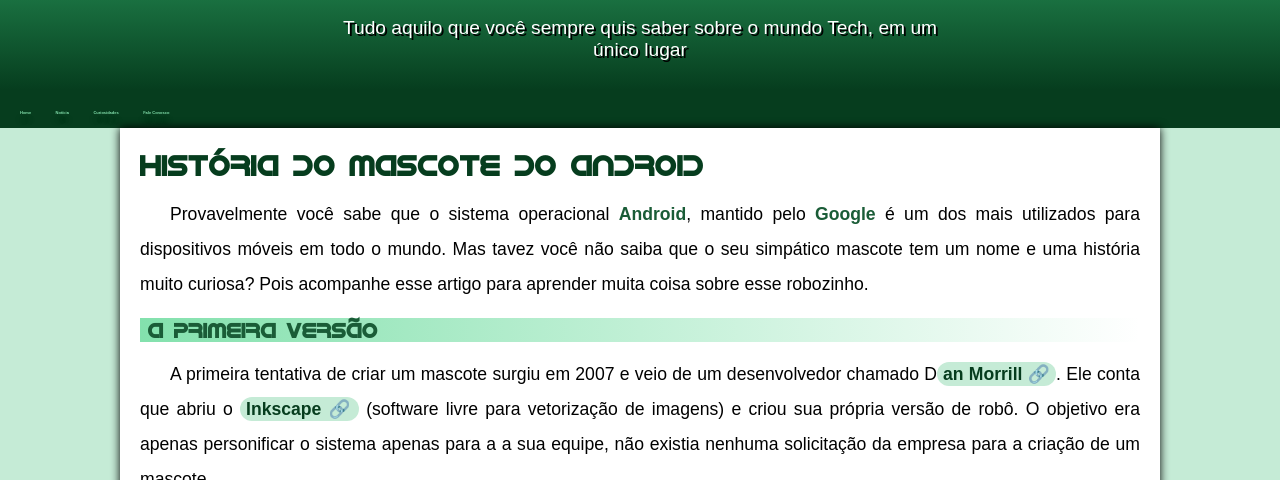
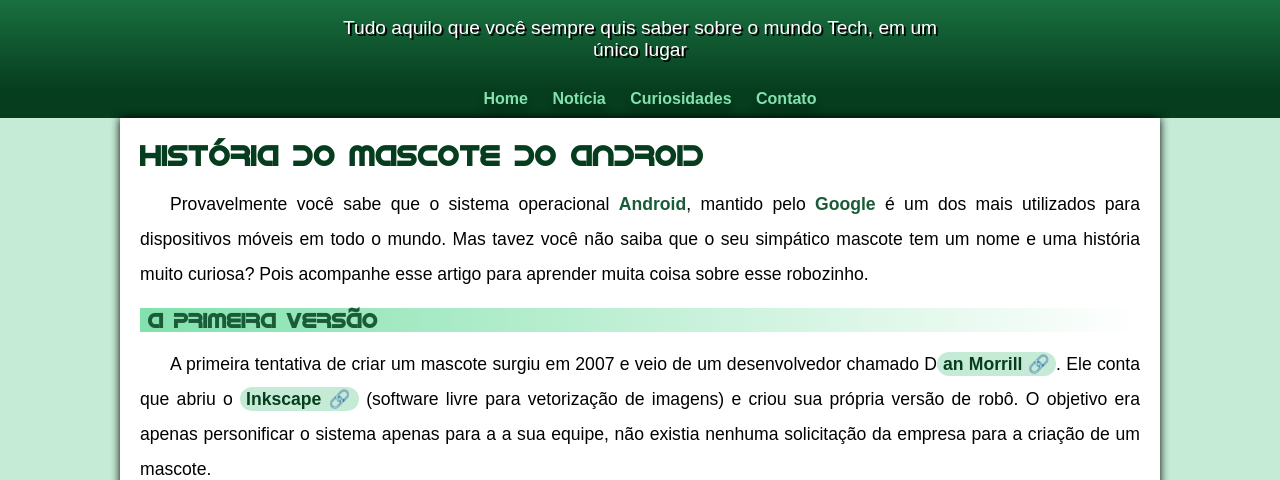
Before and after one commit to lucasrq/projeto-android, a plain HTML site: page index.html in a window 1280 px wide. Shown: the part 100-580 px from the top of the page. Drawn offline with Linux system fonts and the light colour scheme.

Commit message:
projeto final

```diff
--- a/estilo/android.css
+++ b/estilo/android.css
@@ -57,18 +57,21 @@ header p{
     padding-right: 10px;
     padding-left:10px ;
     text-shadow:2px 2px 0px black;
-    margin-bottom: 30PX;
+    margin-bottom:3PX;
 }
 nav{
     background-color: var(--cor5);
-    padding:10px;
+    padding-bottom:10px;
+    padding-left:20px;
     text-shadow:0px 7px 7px rgba(0, 0, 0, 0.295);
+    text-align:center;
 }
 nav a{
-    font-size:4px;
+    text-align: center;
     color: var(--cor1);
     padding:10px;
     margin-top:10px;
+    margin-bottom:10px;
     text-decoration: none;
     font-weight: bold;
     transition-duration:0.5s;
@@ -77,8 +80,8 @@ nav a{
 nav >a:hover{
     background-color: var(--cor3);
     color: var(--cor5);
-    border-top-left-radius: 10px;
-   border-top-right-radius: 10px;
+    border-radius:10px;
+    padding: 4px;
 }
 main{
     min-width:300px;
--- a/index.html
+++ b/index.html
@@ -20,7 +20,7 @@
         <a href="#">Home</a>
         <a href="#">Notícia</a>
         <a href="#">Curiosidades</a>
-        <a href="#">Fale Conosco</a>
+        <a href="#">Contato</a>
     </nav>
 <main>
         <article>
@@ -35,7 +35,7 @@
             <p>A primeira tentativa de criar um mascote surgiu em 2007 e veio de um desenvolvedor chamado D<a class="externo" target="_blank'" href="https://androidcommunity.com/dan-morrill-shows-us-the-android-mascot-that-almost-was-20130103/">an Morrill</a>. Ele conta que abriu o <a class="externo"target="_blank" href="https://inkscape.org/pt-br/">Inkscape</a> (software livre para vetorização de imagens) e criou sua própria versão de robô. O objetivo era apenas personificar o sistema apenas para a a sua equipe, não existia nenhuma solicitação da empresa para a criação de um mascote.</p>
 
             <picture>
-               <source media="(max-width:670px)" srcset="/imagens/dan-droids-pq.png">
+               <source media="(max-width:670px)" srcset="imagens/dan-droids-pq.png">
                 <img src="imagens/dan-droids.png" alt="primeiro mascote do android">
             </picture>
 
```
